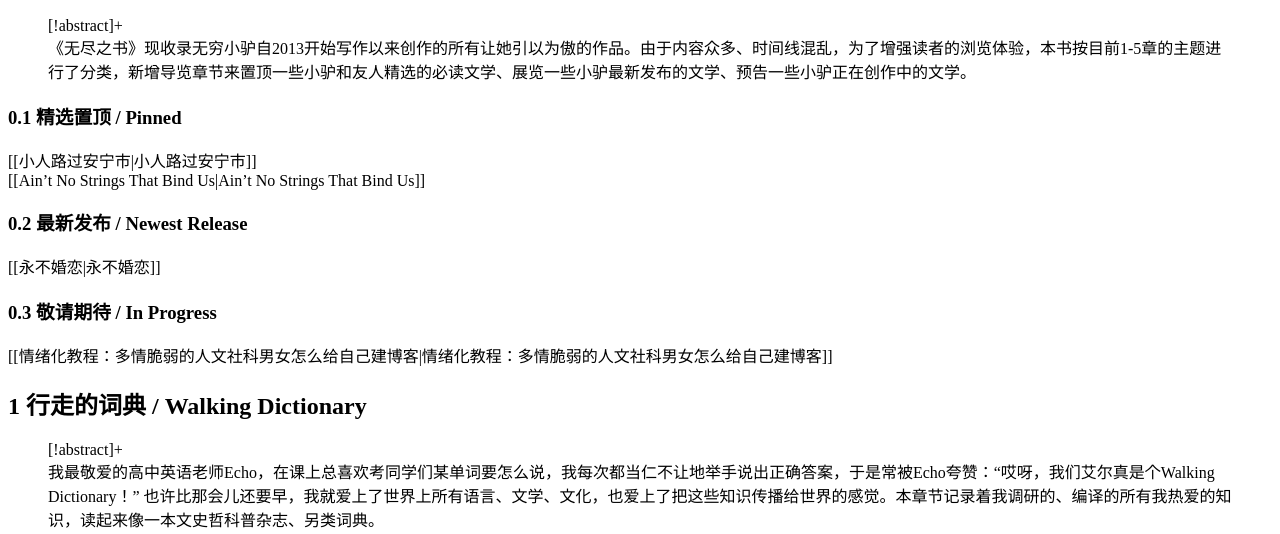
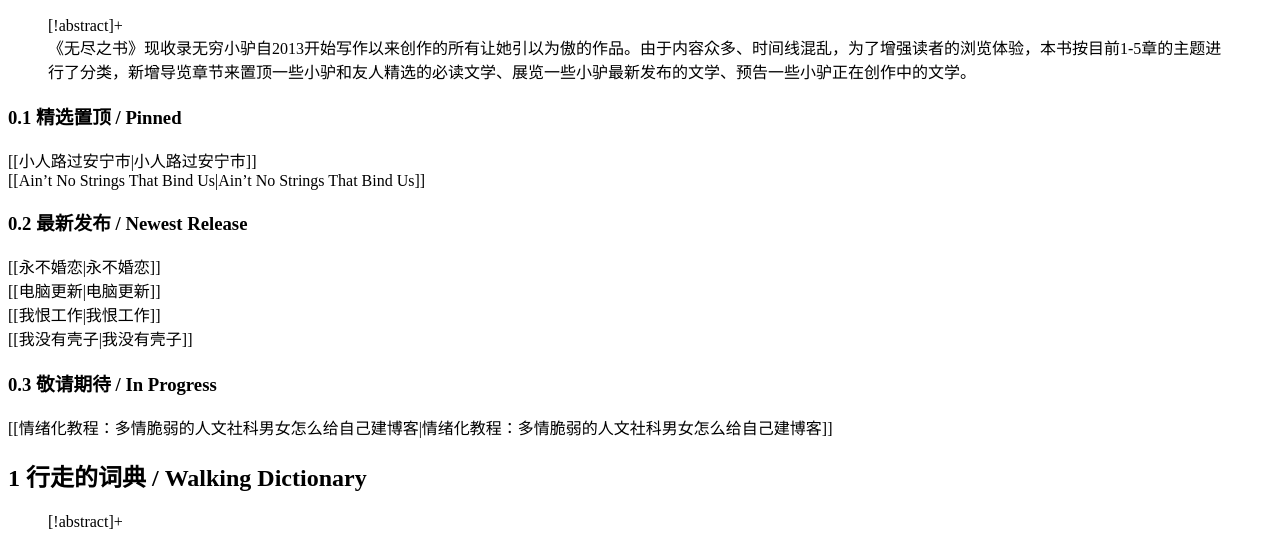
Before and after one commit to irethemelon/blog-le-livre-infini, an Eleventy site: page src/site/notes/Le Livre Infini.md in a window 1280 px wide. Shown: the part 250-784 px from the top of the page. Built offline with nearby package versions, Linux system fonts and the light colour scheme; Eleventy itself is replaced by a stand-in of ours; files that its build step writes are made by us from their sources; what @sindresorhus/slugify, eleventy-plugin-nesting-toc, fs-file-tree, glob would draw is missing.

Commit message:
Update content src/site/notes/Le Livre Infini.md

```diff
--- a/src/site/notes/Le Livre Infini.md
+++ b/src/site/notes/Le Livre Infini.md
@@ -17,6 +17,9 @@
 
 ### 0.2 最新发布 / Newest Release
 [[永不婚恋\|永不婚恋]]
+[[电脑更新\|电脑更新]]
+[[我恨工作\|我恨工作]]
+[[我没有壳子\|我没有壳子]]
 
 ### 0.3 敬请期待 / In Progress
 [[情绪化教程：多情脆弱的人文社科男女怎么给自己建博客\|情绪化教程：多情脆弱的人文社科男女怎么给自己建博客]]
@@ -143,7 +146,7 @@
 我闲时也在工作。因为我实在太擅长也太热爱英语语言文学了，所以一有机会就会开一些语言培训课程（雅思、托福、小托福），开一些文化课程（外刊导读、原著导读、历史人文导读），收获了特好的反响。
 我再闲一点时，就喜欢给自己做项链、画画，周末她会去骑车、滑雪/滑滑板、爬山。我以前也摄影，不过我现在感觉有些疲惫了，我也在等重拾相机那一天。
 
-感谢你读到这里！如果喜欢这个博客，请想个办法给我留言吧 ;)
+感谢你读到这里！如果喜欢这个博客、如果发现了错别字、如果有什么意见和建议，请想个办法给我留言吧 ;)
 
 联系邮箱：
 irethemelon@yeah.net
```
